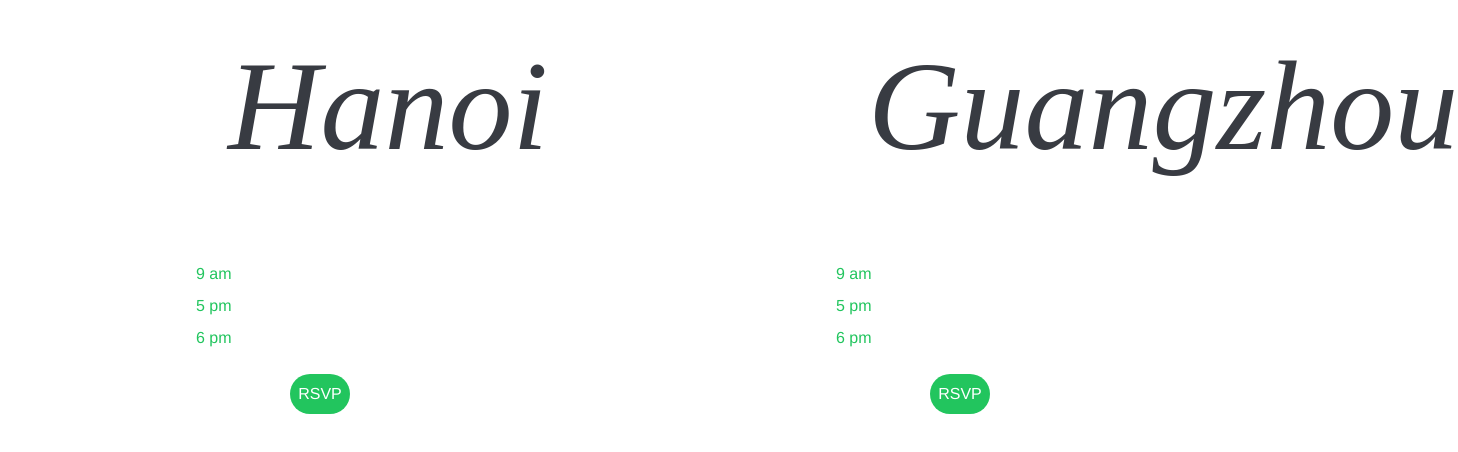
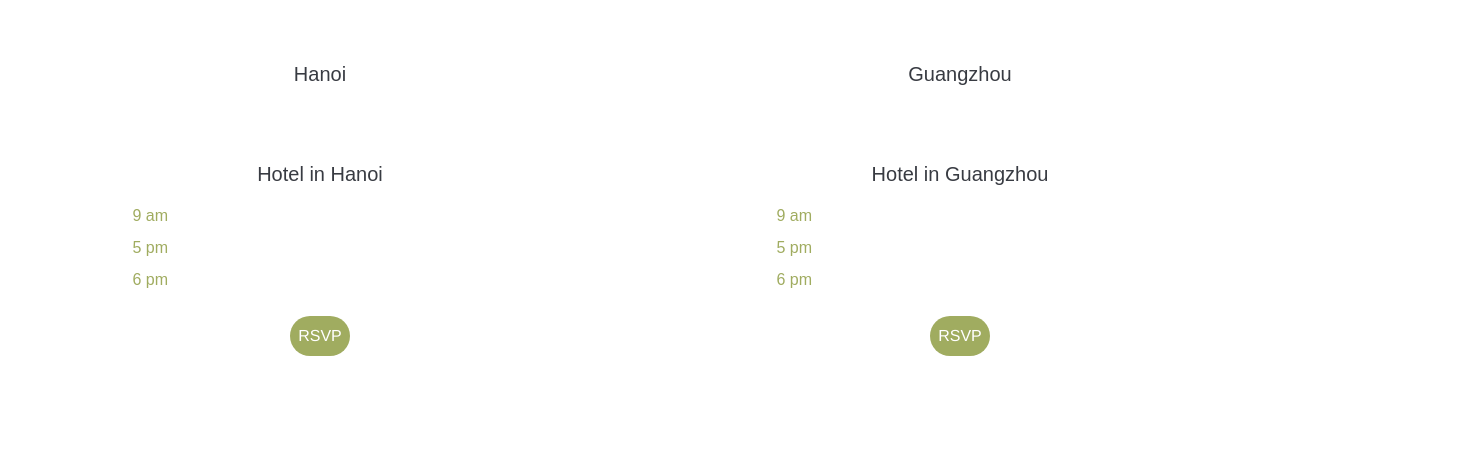
Before and after one commit to chuq2b2/WeddingInvitation, a Next.js app: page / in a window 1280 px wide. Shown: the part 1101-1553 px from the top of the page, 1458 px wide, since content can reach past the window. Built offline with nearby package versions, Linux system fonts and the light colour scheme.

Commit message:
Home Page Commit: add schedule for 2 locations

```diff
--- a/src/components/EventInfo.tsx
+++ b/src/components/EventInfo.tsx
@@ -11,25 +11,26 @@ interface ScheduleItem {
 interface EventInfoProps {
   location: string;
   date: string;
+  hotel: string;
   schedule: ScheduleItem[];
 }
 
-const EventInfo: React.FC<EventInfoProps> = ({ location, date, schedule }) => {
+const EventInfo: React.FC<EventInfoProps> = ({ location, date, hotel, schedule }) => {
   return (
-    <div className="w-full md:w-1/2 p-6">
-      <p className="text-xl avenir">Join us in the Celebration of</p>
-      <h1 className="p-8 text-5xl md:text-9xl didot italic text-[#383B42] text-center">{location}</h1>
-      <p className="text-lg mt-4 avenir text-center">{date}</p>
-      <div className="mt-4">
+    <div className="w-5/9 p-2">
+      <h1 className=" text-xl avenir text-[#383B42] text-center">{location}</h1>
+      <p className="text-4xl mt-4 didot text-center font-bold">{date}</p>
+      <h1 className=" text-xl mt-4 avenir text-[#383B42] text-center">{hotel}</h1>
+      <div className="mt-4 avenir text-base">
         {schedule.map((event, index) => (
           <div key={index} className="flex justify-between mt-2">
-            <span className="text-green-500">{event.time}</span>
+            <span className="text-[#A0AC60]">{event.time}</span>
             <span>{event.name}</span>
           </div>
         ))}
       </div>
       <div className="text-center mt-6">
-        <button className="bg-green-500 text-white p-2 rounded-full">RSVP</button>
+        <button className="bg-[#A0AC60] text-white p-2 rounded-full">RSVP</button>
       </div>
       <p className="text-center text-sm mt-4">Please confirm your attendance by {schedule[0].rsvpDate}</p>
     </div>
--- a/src/pages/index.tsx
+++ b/src/pages/index.tsx
@@ -51,12 +51,12 @@ export default function Home() {
   </div>
 
     <div className="flex flex-col md:flex-row h-screen">
-      <div className="w-full md:w-1/2 flex flex-col justify-center items-center p-6">
-      <EventInfo location="Hanoi" date="Thursday, June 12, 2025" schedule={scheduleHanoi} />
+      <div className="w-full md:w-1/2 flex flex-col justify-center items-center ">
+      <EventInfo location="Hanoi" date="Thursday, June 12, 2025" hotel="Hotel in Hanoi" schedule={scheduleHanoi} />
       </div>
 
-      <div className="w-full md:w-1/2 flex flex-col justify-center items-center p-6">
-      <EventInfo location="Guangzhou" date="Saturday, June 21, 2025" schedule={scheduleGuangzhou} />
+      <div className="w-full md:w-1/2 flex flex-col justify-center items-center ">
+      <EventInfo location="Guangzhou" date="Saturday, June 21, 2025" hotel="Hotel in Guangzhou" schedule={scheduleGuangzhou} />
       </div>
 
     </div>
```
